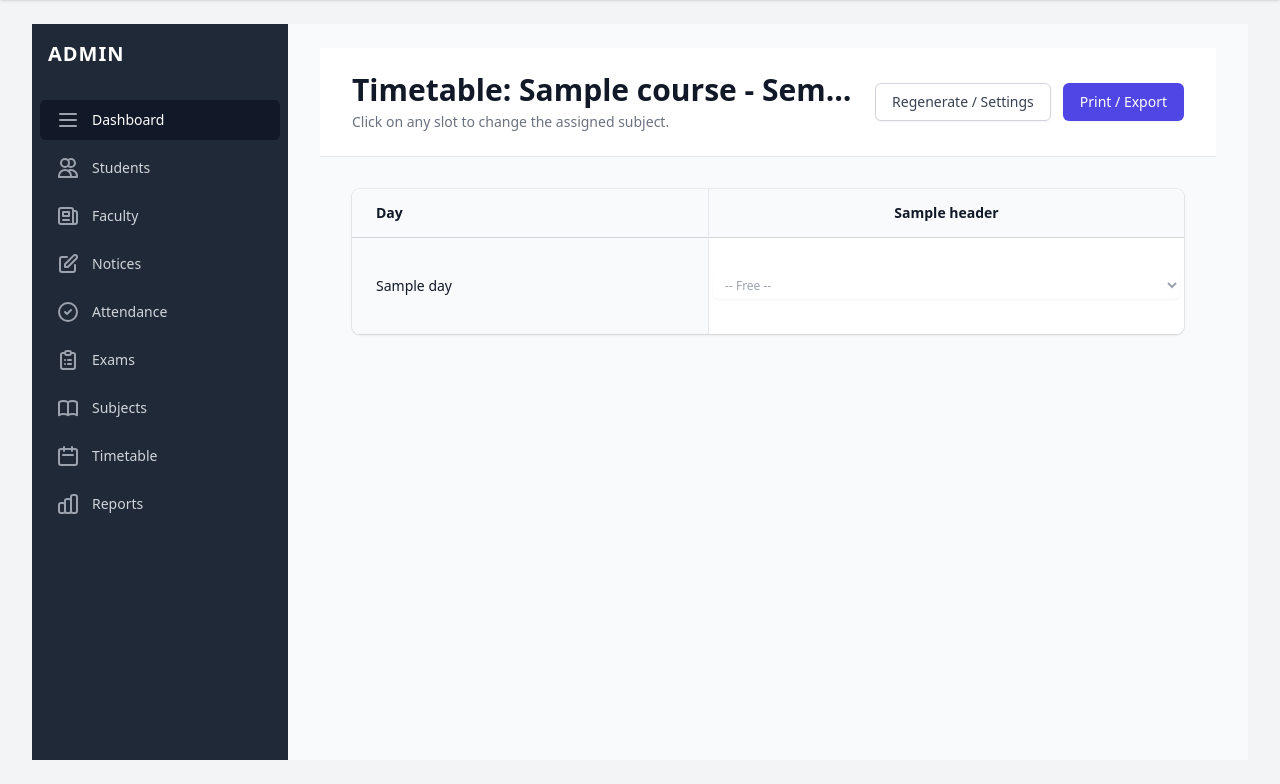
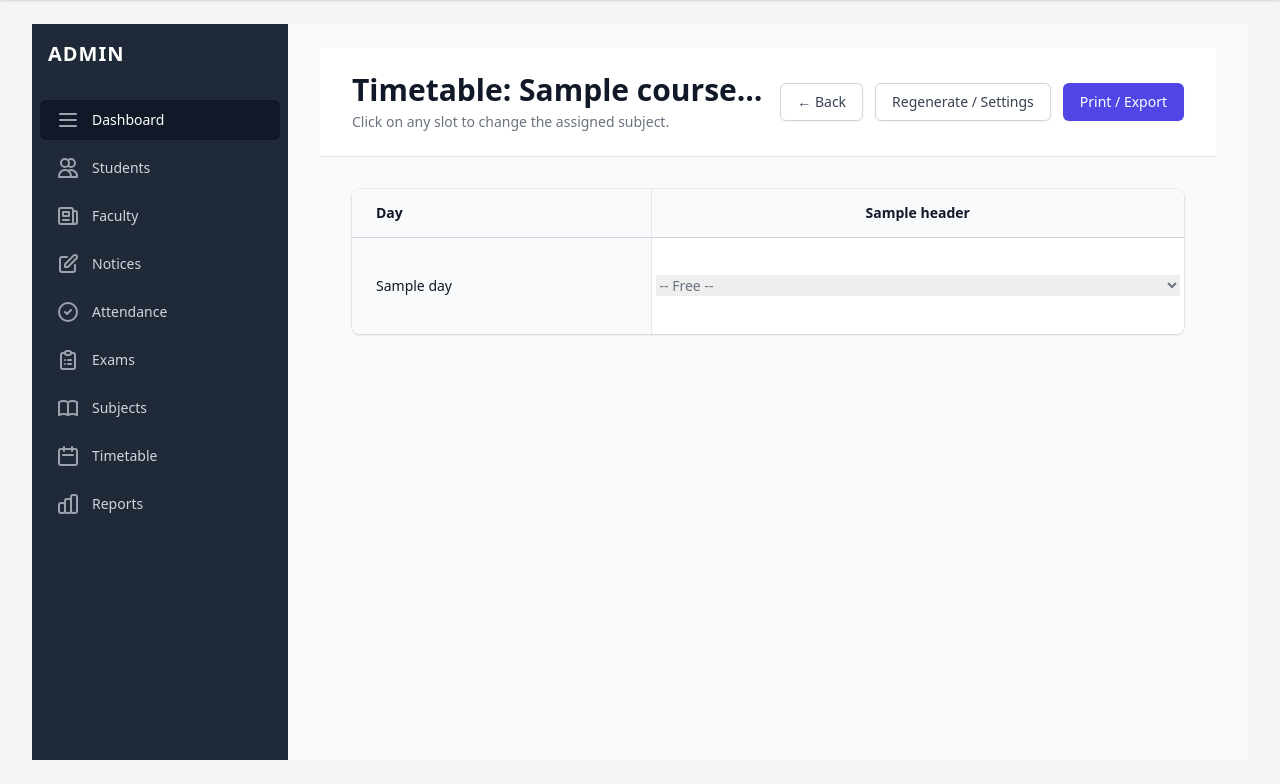
Before and after one commit to DhruvHarani1/EDU-PORTAL, a Python web app: template app/admin/templates/timetable_view.html in a window 1280 px wide. Shown: the part 64-848 px from the top of the page. Run offline with Jinja, Linux system fonts and the light colour scheme; the template is opened without the code that fills it: most values are stand-ins (such as "Sample title", 1, 10 or a date in 2020); style sheets or scripts are compiled from the project's sources.

Commit message:
feat: Add admin pages for timetable setup and viewing.

```diff
--- a/app/admin/templates/timetable_setup.html
+++ b/app/admin/templates/timetable_setup.html
@@ -10,7 +10,10 @@
                 Setup: {{ course }} - Semester {{ semester }}
             </h2>
         </div>
-        <div class="mt-4 flex md:mt-0 md:ml-4">
+        <div class="mt-4 flex space-x-3 md:mt-0 md:ml-4">
+             <a href="{{ url_for('admin.timetable_landing') }}" class="inline-flex items-center px-4 py-2 border border-gray-300 rounded-md shadow-sm text-sm font-medium text-gray-700 bg-white hover:bg-gray-50">
+                &larr; Back
+            </a>
              <a href="{{ url_for('admin.view_timetable', course=course, semester=semester) }}" class="inline-flex items-center px-4 py-2 border border-gray-300 rounded-md shadow-sm text-sm font-medium text-gray-700 bg-white hover:bg-gray-50">
                 Skip to View
             </a>
--- a/app/admin/templates/timetable_view.html
+++ b/app/admin/templates/timetable_view.html
@@ -12,7 +12,10 @@
             </h2>
             <p class="mt-1 text-sm text-gray-500">Click on any slot to change the assigned subject.</p>
         </div>
-        <div class="mt-4 flex md:mt-0 md:ml-4 space-x-3">
+        <div class="mt-4 flex space-x-3 md:mt-0 md:ml-4">
+             <a href="{{ url_for('admin.timetable_landing') }}" class="inline-flex items-center px-4 py-2 border border-gray-300 rounded-md shadow-sm text-sm font-medium text-gray-700 bg-white hover:bg-gray-50">
+                &larr; Back
+            </a>
              <a href="{{ url_for('admin.timetable_setup', course=course, semester=semester) }}" class="inline-flex items-center px-4 py-2 border border-gray-300 rounded-md shadow-sm text-sm font-medium text-gray-700 bg-white hover:bg-gray-50">
                 Regenerate / Settings
             </a>
@@ -50,7 +53,7 @@
                                         <td class="whitespace-nowrap px-1 py-2 text-sm text-gray-500 border-l relative h-24 align-top w-32 min-w-[150px]">
                                             <!-- Editable Dropdown -->
                                             <div class="h-full flex flex-col justify-center">
-                                                <select onchange="updateSlot('{{ day }}', {{ p }}, this.value, '{{ slot.id if slot else '' }}')"
+<select onchange="updateSlot(`{{ day }}`, `{{ p }}`, this.value, `{{ slot.id if slot else '' }}`)">
                                                         class="block w-full pl-2 pr-8 py-1 text-xs border-gray-200 focus:outline-none focus:ring-indigo-500 focus:border-indigo-500 sm:text-xs rounded-md shadow-sm
                                                         {% if slot %} bg-indigo-50 text-indigo-700 font-medium {% else %} bg-white text-gray-400 {% endif %}">
                                                     <option value="">-- Free --</option>
@@ -88,7 +91,7 @@ function updateSlot(day, period, subjectId, slotId) {
         subject_id: subjectId,
         slot_id: slotId,
         course: '{{ course }}',
-        semester: {{ semester }}
+        semester: '{{ semester }}'
     };
 
     fetch("{{ url_for('admin.update_slot') }}", {
```
